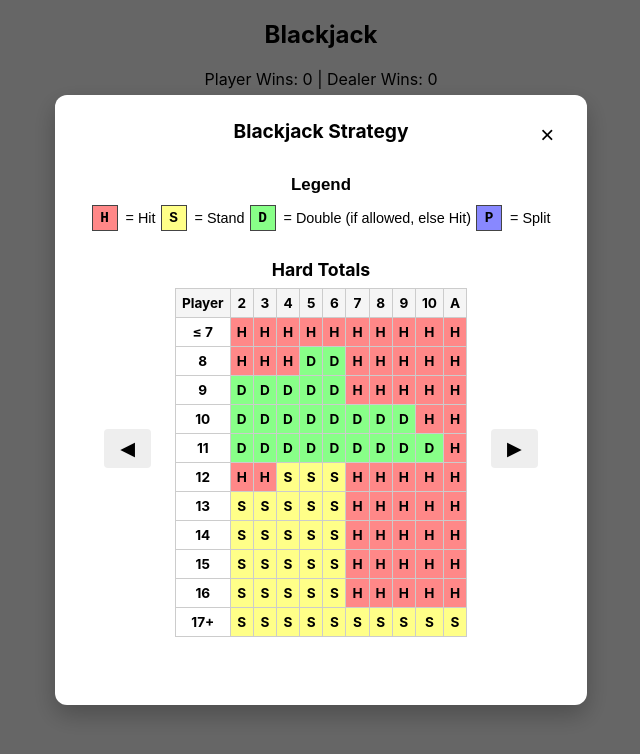
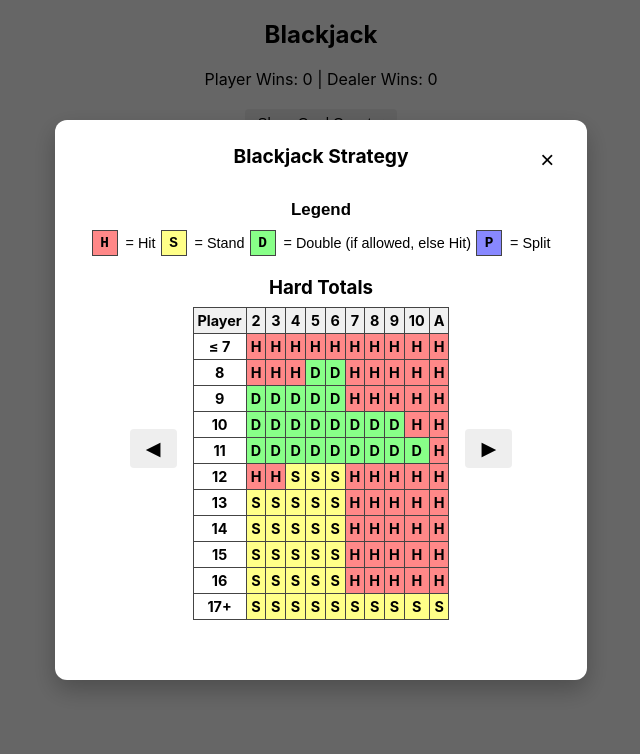
Before and after one commit to milaud/blackjack, a React (Create React App) app: page / in a window 1280 px wide. Both pictures are taken after a click on the button "What does the Book say?". Shown: the top 754 px of the page, without its empty margins (319-959 px from the left). Built offline with nearby package versions, Linux system fonts and the light colour scheme.

Commit message:
remove this for now

```diff
--- a/src/components/BookModal/Book.jsx
+++ b/src/components/BookModal/Book.jsx
@@ -14,7 +14,8 @@ const StrategySection = ({ title, data, rowLabelPrefix, customOrder }) => {
     const rowKeys = customOrder ?? Object.keys(data);
 
     return (
-        <div className='book_table'>
+        // <div className='book_table'>
+        <div>
             <table>
                 <caption>{title}</caption>
                 <thead>
```
